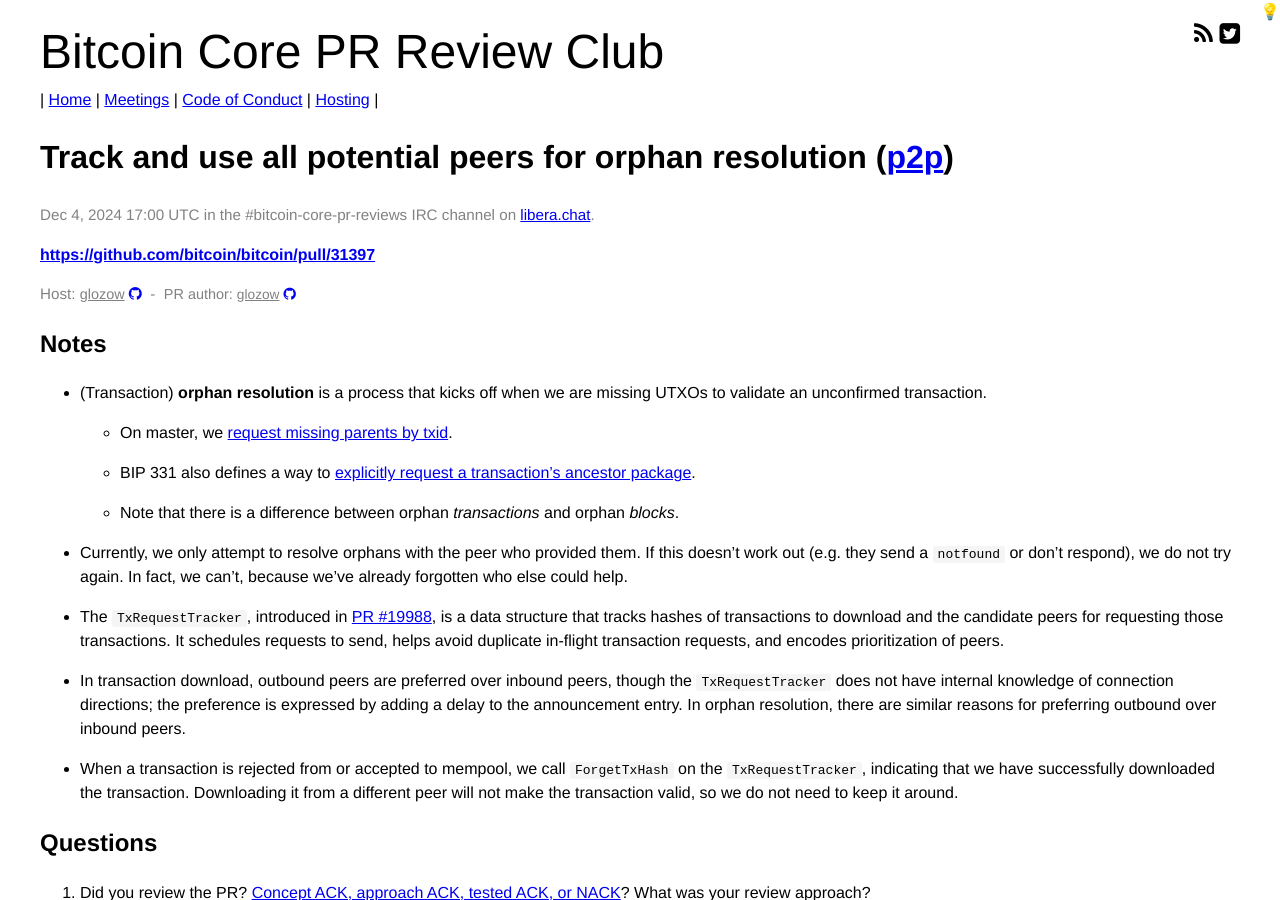
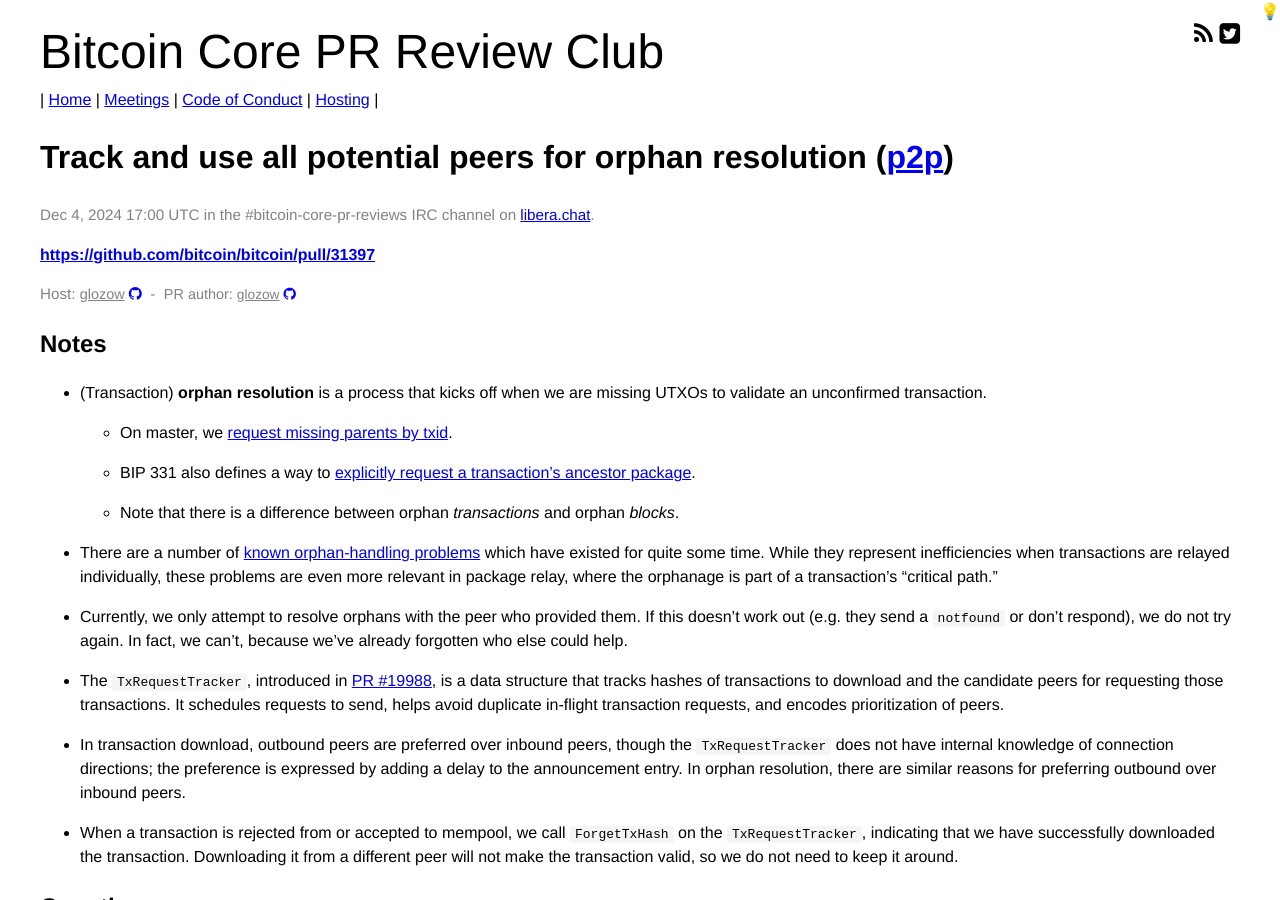
Before and after one commit to bitcoin-core-review-club/website, a Jekyll site: the page built from _posts/2024-12-04-#31397.md, in a window 1280 px wide and 900 px high. Built offline with Jekyll 4.4.1, drawn with Linux system fonts in a browser that asks for light colours.

Commit message:
add link to known orphan problems

```diff
--- a/_posts/2024-12-04-#31397.md
+++ b/_posts/2024-12-04-#31397.md
@@ -20,6 +20,11 @@
   - BIP 331 also defines a way to [explicitly request a transaction's ancestor package](https://github.com/bitcoin/bips/blob/master/bip-0331.mediawiki#handle-orphans-better).
 
   - Note that there is a difference between orphan *transactions* and orphan *blocks*.
+
+- There are a number of [known orphan-handling problems](https://github.com/bitcoin-core/bitcoin-devwiki/wiki/%5BP2P%5D-known-TxOrphanage-problems)
+which have existed for quite some time. While they represent inefficiencies when transactions are
+relayed individually, these problems are even more relevant in package relay, where the orphanage is
+part of a transaction's "critical path."
 
 - Currently, we only attempt to resolve orphans with the peer who provided them. If this doesn't
   work out (e.g. they send a `notfound` or don't respond), we do not try again. In fact, we can't,
```
